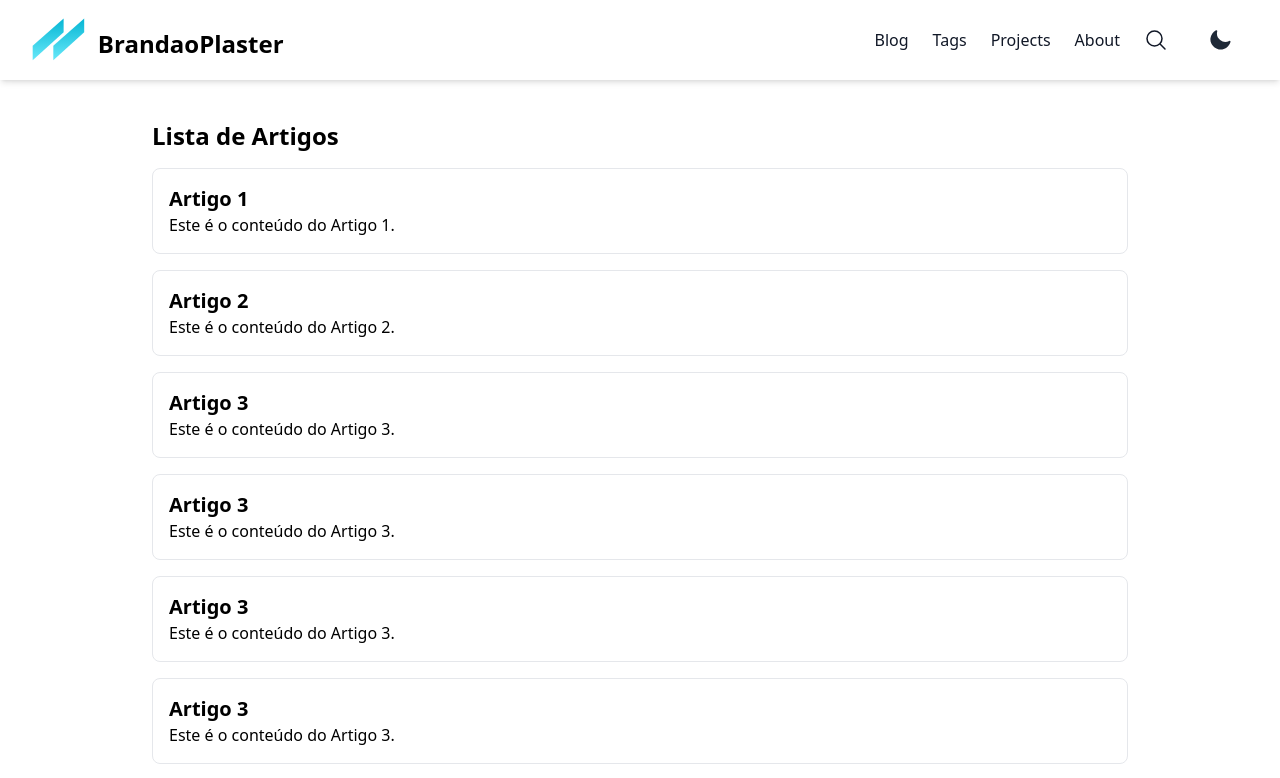
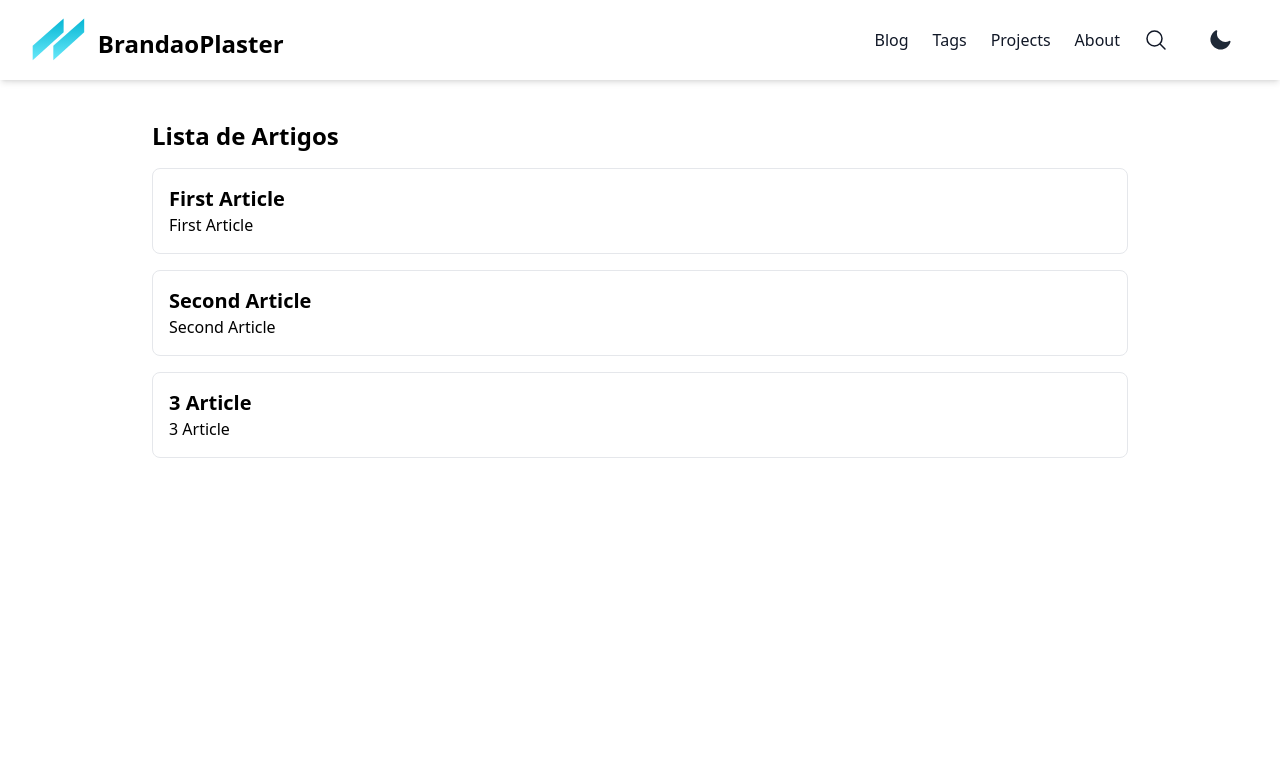
Before and after one commit to brandaoplaster/posts, a Vue app: page / in a window 1280 px wide. Shown: the top 778 px of the page. Built offline with nearby package versions, Linux system fonts and the light colour scheme.

Commit message:
feat: Adding data.json and list articles

```diff
--- /dev/null
+++ b/data.json
@@ -0,0 +1,29 @@
+[
+  {
+    "title": "First Article",
+    "path": "/content/article1.md",
+    "publicationDate": "2024-01-01",
+    "categories": [
+      { "name": "Vue.js" },
+      { "name": "JavaScript" }
+    ]
+  },
+  {
+    "title": "Second Article",
+    "path": "article2.md",
+    "publicationDate": "2024-01-05",
+    "categories": [
+      { "name": "Vue.js" },
+      { "name": "JavaScript" }
+    ]
+  },
+  {
+    "title": "3 Article",
+    "path": "article2.md",
+    "publicationDate": "2024-01-05",
+    "categories": [
+      { "name": "Elixir" },
+      { "name": "Docker" }
+    ]
+  }
+]
--- a/src/pages/HomePage.vue
+++ b/src/pages/HomePage.vue
@@ -4,31 +4,24 @@
     <ul>
       <li v-for="article in articles" :key="article.id" class="mb-4 p-4 border rounded-lg">
         <h2 class="text-xl font-semibold">{{ article.title }}</h2>
-        <p>{{ article.content }}</p>
+        <p>{{ article.title }}</p>
       </li>
     </ul>
   </div>
 </template>
 
 <script setup lang="ts">
-import { ref } from 'vue';
+import { onMounted, ref } from 'vue';
+import { Article } from '../types/article';
 
-const articles = ref([
-  { id: 1, title: "Artigo 1", content: "Este é o conteúdo do Artigo 1." },
-  { id: 2, title: "Artigo 2", content: "Este é o conteúdo do Artigo 2." },
-  { id: 3, title: "Artigo 3", content: "Este é o conteúdo do Artigo 3." },
-  { id: 3, title: "Artigo 3", content: "Este é o conteúdo do Artigo 3." },
-  { id: 3, title: "Artigo 3", content: "Este é o conteúdo do Artigo 3." },
-  { id: 3, title: "Artigo 3", content: "Este é o conteúdo do Artigo 3." },
-  { id: 3, title: "Artigo 3", content: "Este é o conteúdo do Artigo 3." },
-  { id: 3, title: "Artigo 3", content: "Este é o conteúdo do Artigo 3." },
-  { id: 3, title: "Artigo 3", content: "Este é o conteúdo do Artigo 3." },
-  { id: 3, title: "Artigo 3", content: "Este é o conteúdo do Artigo 3." },
-  { id: 3, title: "Artigo 3", content: "Este é o conteúdo do Artigo 3." },
-  { id: 3, title: "Artigo 3", content: "Este é o conteúdo do Artigo 3." },
-  { id: 3, title: "Artigo 3", content: "Este é o conteúdo do Artigo 3." },
-  { id: 3, title: "Artigo 3", content: "Este é o conteúdo do Artigo 3." },
-  { id: 3, title: "Artigo 3", content: "Este é o conteúdo do Artigo 3." },
-  { id: 3, title: "Artigo 3", content: "Este é o conteúdo do Artigo 3." },
-]);
+const articles = ref<Article[]>([]);
+
+onMounted(async () => {
+  try {
+    const response = await fetch('data.json');
+    articles.value = await response.json();
+  } catch (error) {
+    console.error("Erro ao carregar o JSON:", error);
+  }
+});
 </script>
--- a/src/types/article.ts
+++ b/src/types/article.ts
@@ -1,7 +1,6 @@
 import { Category } from "./category";
 
 export interface Article {
-  id: number;
   title: string;
   path: string;
   publishedAt: string;
```
